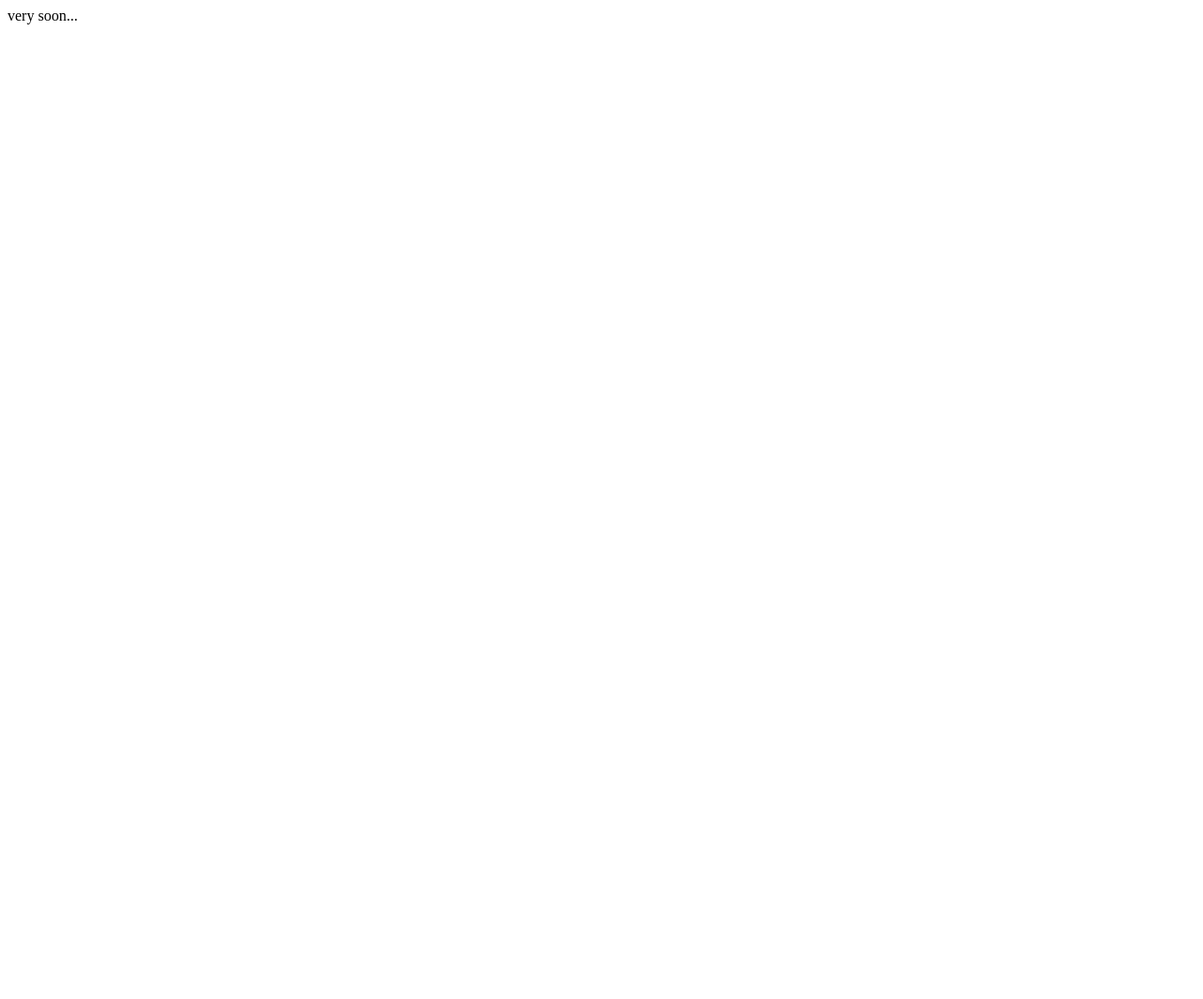
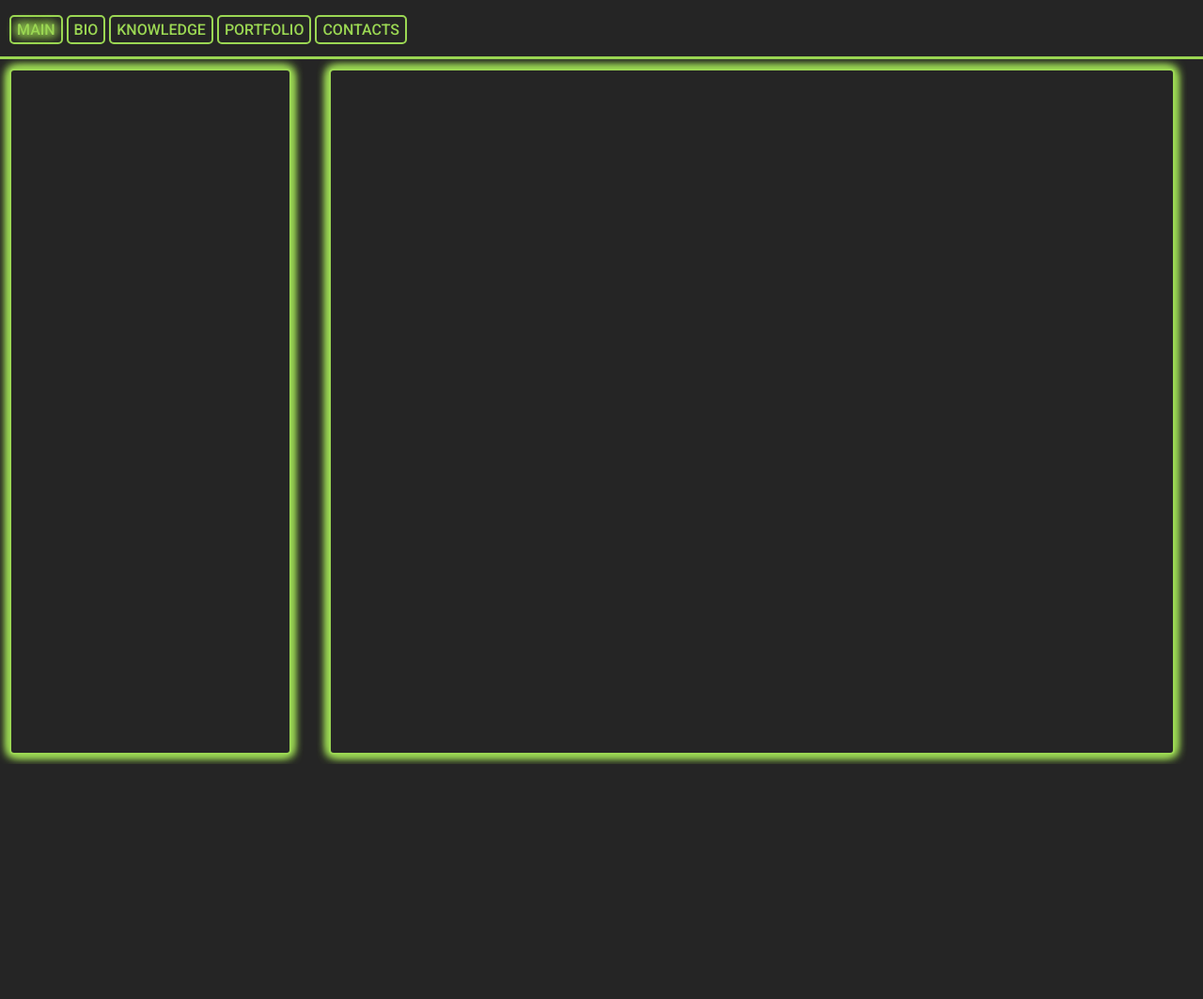
Before and after one commit to yerbolatcodekz/yerbolatcodekz.github.io, a plain HTML site: page index.html in a window 1280 px wide. Shown: the whole page at 94% size. Before the commit the page ends 800 px from the top, so only its background shows below. Drawn offline with Linux system fonts and the light colour scheme.

Commit message:
Added some styles

```diff
--- a/index.html
+++ b/index.html
@@ -1,11 +1,48 @@
 <!DOCTYPE html>
 <html>
-<head>
-<title>Title of the document</title>
-</head>
+  <head>
+    <title>Yerbolat Sultan - Personal Page</title>
+    <meta charset="UTF-8" />
+    <meta name="viewport" content="width=device-width, initial-scale=1" />
+    <link rel="preconnect" href="https://fonts.googleapis.com" />
+    <link rel="preconnect" href="https://fonts.gstatic.com" crossorigin />
+    <link
+      href="https://fonts.googleapis.com/css2?family=Roboto:wght@500&display=swap"
+      rel="stylesheet"
+    />
+    <link
+      rel="stylesheet"
+      href="https://cdnjs.cloudflare.com/ajax/libs/font-awesome/4.7.0/css/font-awesome.min.css"
+    />
+    <link rel="stylesheet" href="style.css" />
+  </head>
 
-<body>
-very soon...
-</body>
+  <body>
+    <div class="nav">
+      <div class="navbar" id="topNav">
+        <a class="button active" href="#">MAIN</a>
+        <a class="button" href="#">BIO</a>
+        <a class="button" href="#">Knowledge</a>
+        <a class="button" href="#">Portfolio</a>
+        <a class="button" href="#">Contacts</a>
+        <a
+          class="icon button"
+          href="javascript:void(0);"
+          onclick="showNavBar()"
+        >
+          <i class="fa fa-bars"></i>
+        </a>
+      </div>
+    </div>
+    <div class="custom-divider"></div>
+    <div class="main-container">
+      <div class="row1">
+        <div class="row1-col1"></div>
+        <div class="row1-col2"></div>
+      </div>
+      <div class="row2"></div>
+    </div>
 
+    <script src="javascript.js"></script>
+  </body>
 </html>
--- /dev/null
+++ b/javascript.js
@@ -0,0 +1,8 @@
+function showNavBar() {
+    let x = document.getElementById("topNav");
+    if (x.className === "navbar") {
+        x.className += " responsive";
+    } else {
+        x.className = "navbar";
+    }
+}
--- /dev/null
+++ b/style.css
@@ -0,0 +1,130 @@
+/* root styles */
+:root {
+    --black: #252525;
+    --white: #ffffff;
+    --red: #EF594B;
+    --orange: #FE9D2A;
+    --yellow: #FFDC37;
+    --green: #9BD753;
+    --blue: #48B0EE;
+    --purple: #A649B6;
+    --pink: #FA7EB7;
+}
+
+* {
+    box-sizing: border-box;
+    background-color: var(--black);
+    margin: 0;
+    padding: 0;
+    font-family: 'Roboto', sans-serif;
+}
+
+/* Navbar styles */
+.navbar {
+    padding-top: 22px;
+    padding-left: 10px;
+    padding-right: 10px;
+    width: 100%;
+    height: 60px;
+    background-color: var(--black);
+    overflow: hidden;
+}
+
+
+.custom-divider {
+    width: 100%;
+    height: 3px;
+    background-color: var(--green);
+}
+
+.button {
+   text-transform: uppercase;
+   text-decoration: none;
+   background-color: var(--black);
+   color: var(--green);
+   padding: 4px 6px;
+   border: 2px solid var(--green);
+   border-radius: 5px;
+}
+
+.button:hover {
+    text-shadow: 3px 3px 10px var(--green), -3px -3px 10px var(--green), -3px 3px 10px var(--green), 3px -3px 10px var(--green);
+}
+
+.active {
+    text-shadow: 3px 3px 10px var(--green), -3px -3px 10px var(--green), -3px 3px 10px var(--green), 3px -3px 10px var(--green);
+}
+
+.icon {
+    display: none;
+}
+
+@media screen and (max-width: 600px) {
+    a:not(:first-child) { display: none;}
+    a.icon {
+        float: right;
+        display: block;
+    }
+}
+
+@media screen and (max-width: 600px) {
+    .responsive {position: relative;}
+    .responsive .icon {
+        position: absolute;
+        right: 0;
+        top: 0;
+    }
+    .responsive a {
+        float: none;
+        display: block;
+        text-align: left;
+        z-index: 100;
+    }
+}
+
+/* Main content styles */
+.main-container {
+    width: 100%;
+    height: 100%;
+}
+
+.row1 {
+    position: relative;
+    width: 100%;
+    height: 750px;
+    background-color: var(--black);
+    justify-content: center;
+}
+
+.row2 {
+    position: relative;
+    width: 100%;
+    height: 250px;
+    background-color: var(--black);
+}
+
+.row1-col1 {
+
+    margin-top: 10px;
+    margin-left: 10px;
+    position: absolute;
+    width: 300px;
+    height: 730px;
+    background-color: var(--black);
+}
+
+.row1-col2 {
+    float: right;
+    margin-top: 10px;
+    margin-left: 350px;
+    position: absolute;
+    width: 900px;
+    height: 730px;
+    background-color: var(--black);
+}
+
+.row1-col1, .row1-col2 {
+    border-radius: 5px;
+    border: 2px solid var(--green);
+    box-shadow: 3px 3px 10px var(--green), -3px -3px 10px var(--green), -3px 3px 10px var(--green), 3px -3px 10px var(--green);
+}
```
